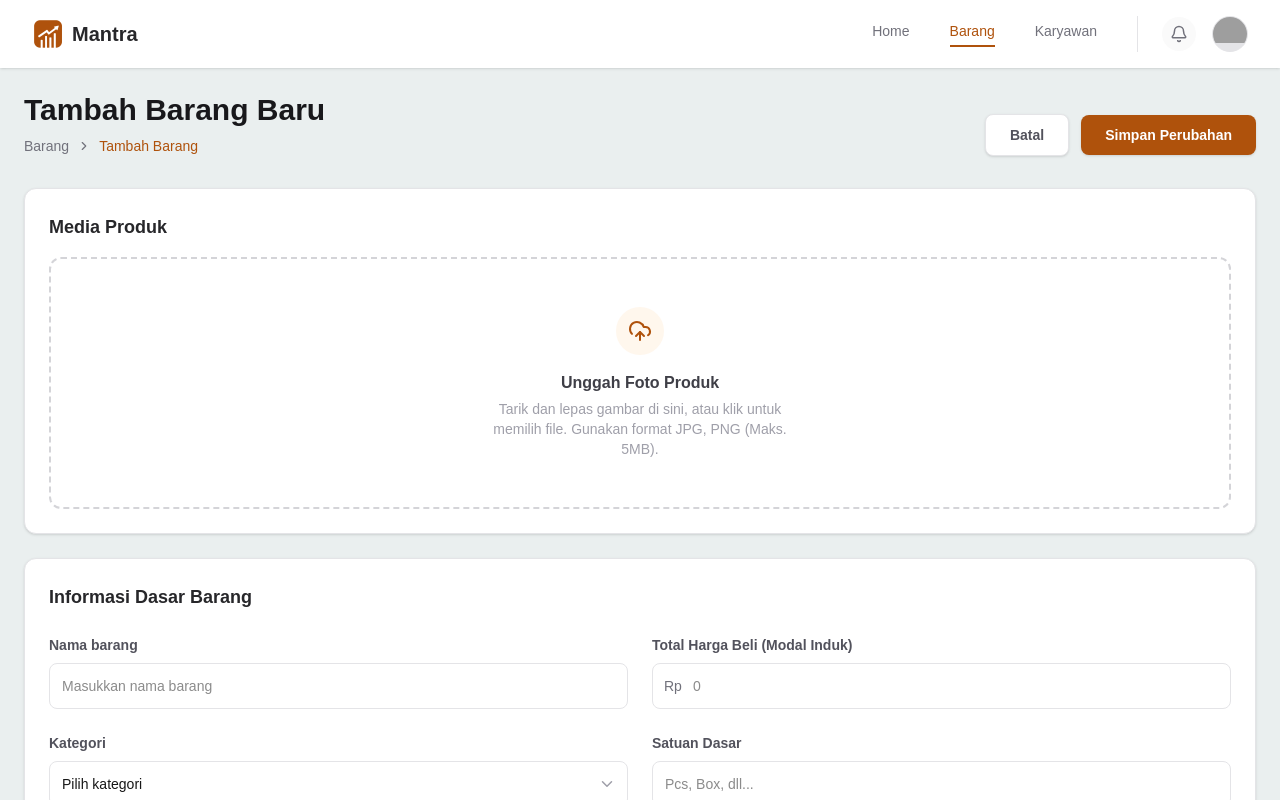
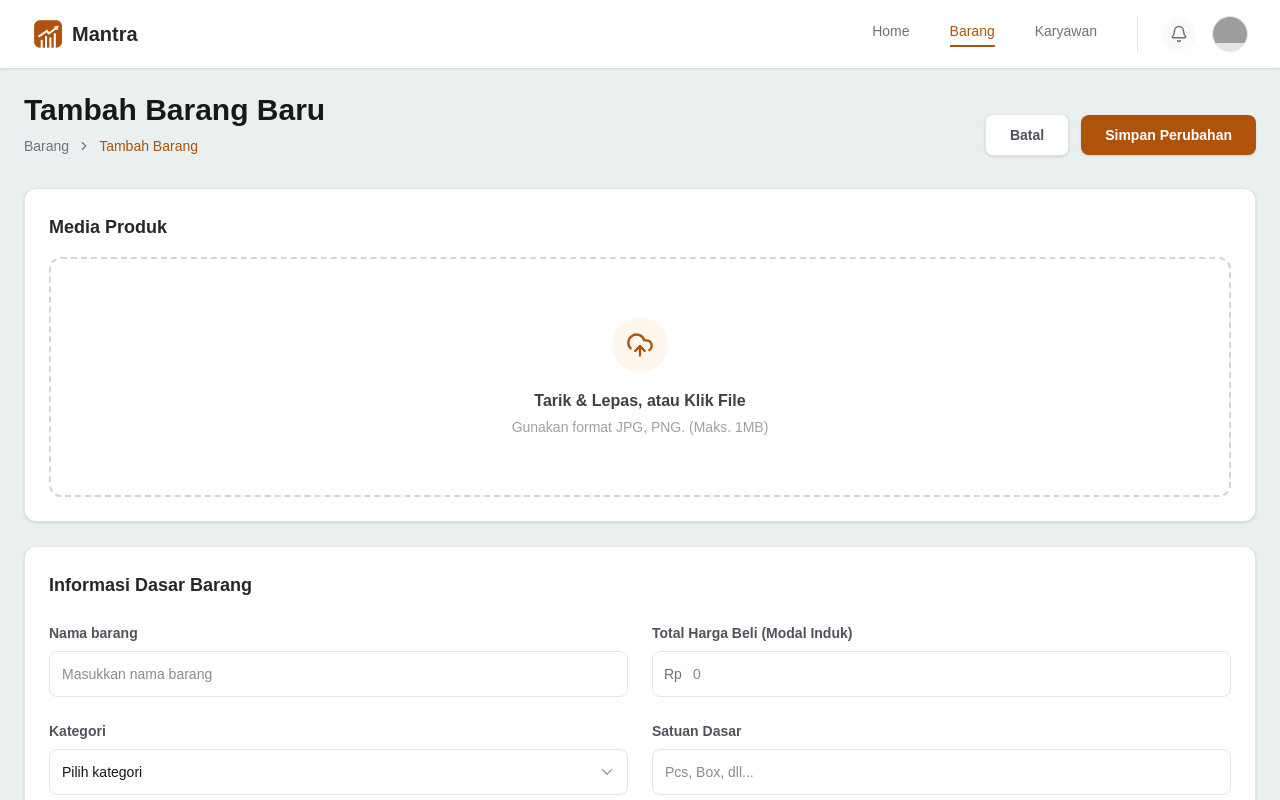
Before and after one commit to Mantra-Jaya-Jaya/mantra-admin-web, a Next.js app: page /barang/tambah in a window 1280 px wide. Shown: the top 800 px of the page. Built offline with nearby package versions, Linux system fonts and the light colour scheme; grey boxes are pictures that could not be loaded.

Commit message:
feat: upload gambar ke server

```diff
--- a/app/barang/tambah/page.tsx
+++ b/app/barang/tambah/page.tsx
@@ -2,13 +2,16 @@
 import { useState } from "react";
 import { useRouter } from "next/navigation";
 import Link from "next/link";
-import { CloudUpload, ScanLine, Trash2, Plus, ChevronRight, ChevronDown, Package, Barcode, Loader2 } from "lucide-react";
+import { CloudUpload, ScanLine, Trash2, Plus, ChevronRight, ChevronDown, Package, Barcode, Loader2, Image as ImageIcon } from "lucide-react";
 
 export default function TambahBarangPage() {
   const router = useRouter();
 
   // STATE INFORMASI DASAR
-  const [media, setMedia] = useState(""); // Ubah dari null ke string kosong
+  const [fileGambar, setFileGambar] = useState<File | null>(null);
+  const [previewUrl, setPreviewUrl] = useState("");
+  const [isDragging, setIsDragging] = useState(false); // State buat efek Drag & Drop
+
   const [info, setInfo] = useState({ nama: "", hargaBeli: "", kategori: "", satuan: "", deskripsi: "" });
 
   // STATE SPESIFIKASI
@@ -33,6 +36,54 @@ export default function TambahBarangPage() {
     return new Intl.NumberFormat('id-ID').format(angkaMurni);
   };
 
+  // --- 🚀 HANDLER FILE (VALIDASI 1MB & PREVIEW) ---
+  const processFile = (file: File | undefined) => {
+    setErrorMsg(""); // Bersihin error lama
+    if (!file) return;
+
+    // 1. Validasi Tipe (Wajib Gambar)
+    if (!file.type.startsWith("image/")) {
+      return setErrorMsg("⚠️ Format file tidak didukung. Harap upload gambar (JPG/PNG).");
+    }
+
+    // 2. Validasi Ukuran (Maksimal 1 MB = 1 * 1024 * 1024 bytes)
+    if (file.size > 1024 * 1024) {
+      return setErrorMsg("⚠️ Ukuran gambar terlalu besar! Maksimal 1 MB ya abangku biar server gak meledak.");
+    }
+
+    // Kalau aman, masukin ke state
+    setFileGambar(file);
+    setPreviewUrl(URL.createObjectURL(file));
+  };
+
+  const handleDragOver = (e: React.DragEvent) => {
+    e.preventDefault();
+    setIsDragging(true);
+  };
+
+  const handleDragLeave = (e: React.DragEvent) => {
+    e.preventDefault();
+    setIsDragging(false);
+  };
+
+  const handleDrop = (e: React.DragEvent) => {
+    e.preventDefault();
+    setIsDragging(false);
+    const file = e.dataTransfer.files?.[0];
+    processFile(file);
+  };
+
+  const handleFileChange = (e: React.ChangeEvent<HTMLInputElement>) => {
+    const file = e.target.files?.[0];
+    processFile(file);
+  };
+
+  const hapusGambar = () => {
+    setFileGambar(null);
+    setPreviewUrl("");
+  };
+
+
   // --- HANDLER SPESIFIKASI (VARIAN INDUK) ---
   const addSpesifikasiRow = () => {
     setSpesifikasi([...spesifikasi, {
@@ -54,7 +105,6 @@ export default function TambahBarangPage() {
       return s;
     }));
   };
-
   const removeBarcodeFromSpesifikasi = (spekId: number, barcodeId: number) => {
     setSpesifikasi(spesifikasi.map(s => {
       if (s.id === spekId) {
@@ -63,7 +113,6 @@ export default function TambahBarangPage() {
       return s;
     }));
   };
-
   const updateBarcodeInSpek = (spekId: number, barcodeId: number, field: string, value: any) => {
     setSpesifikasi(spesifikasi.map(s => {
       if (s.id === spekId) {
@@ -80,7 +129,6 @@ export default function TambahBarangPage() {
   const handleSimpan = async () => {
     setErrorMsg("");
 
-    // Validasi Frontend
     if (!info.nama || !info.hargaBeli || !info.kategori || !info.satuan) {
       return setErrorMsg("Semua kolom Informasi Barang wajib diisi (kecuali deskripsi).");
     }
@@ -88,9 +136,31 @@ export default function TambahBarangPage() {
     setLoading(true);
 
     try {
-      // Pastikan format data 100% sama dengan struct di Golang
+      let finalMediaUrl = "";
+
+      // 1. JALANKAN UPLOAD GAMBAR DULU (JIKA ADA)
+      if (fileGambar) {
+        const formData = new FormData();
+        formData.append("gambar", fileGambar);
+
+        // Nembak ke endpoint upload yang baru lu bikin
+        const uploadRes = await fetch("/api/v1/admin/barang/upload", {
+          method: "POST",
+          body: formData,
+        });
+
+        const uploadJson = await uploadRes.json();
+
+        if (!uploadRes.ok) {
+          throw new Error(uploadJson.message || "Gagal mengunggah gambar ke server.");
+        }
+
+        finalMediaUrl = uploadJson.url; // Dapet URL dari MinIO
+      }
+
+      // 2. KIRIM DATA JSON BARANG
       const payload = {
-        media: media,
+        media: finalMediaUrl, // Masukin URL MinIO ke sini
         informasi_barang: {
           nama: info.nama,
           hargaBeli: info.hargaBeli,
@@ -101,7 +171,7 @@ export default function TambahBarangPage() {
         spesifikasi: spesifikasi.map(spek => ({
           atribut: spek.atribut,
           nilai: spek.nilai,
-          stok: spek.stok.toString(), // Pastikan string biar Golang nggak nangis
+          stok: spek.stok.toString(),
           hargaJual: spek.hargaJual.toString(),
           barcodes: spek.barcodes.map(bc => ({
             code: bc.code,
@@ -110,11 +180,10 @@ export default function TambahBarangPage() {
         }))
       };
 
+      // Nembak ke endpoint simpan barang
       const res = await fetch("/api/v1/admin/barang", {
         method: "POST",
-        headers: {
-          "Content-Type": "application/json",
-        },
+        headers: { "Content-Type": "application/json" },
         body: JSON.stringify(payload),
       });
 
@@ -124,7 +193,6 @@ export default function TambahBarangPage() {
         throw new Error(json.message || "Gagal menyimpan data barang.");
       }
 
-      // Kalau sukses, lempar admin balik ke halaman daftar barang
       router.push("/barang");
 
     } catch (error: any) {
@@ -164,20 +232,54 @@ export default function TambahBarangPage() {
 
       {errorMsg && (
         <div className="mb-6 p-4 bg-red-50 border border-red-200 text-red-600 rounded-lg text-sm font-semibold">
-          ⚠️ {errorMsg}
+          {errorMsg}
         </div>
       )}
 
-      {/* MEDIA PRODUK */}
+      {/* 🚀 MEDIA PRODUK DENGAN DRAG & DROP */}
       <div className="bg-white p-6 rounded-xl border border-zinc-200 shadow-sm mb-6">
         <h2 className="text-lg font-bold text-zinc-800 mb-4">Media Produk</h2>
-        <div className="w-full border-2 border-dashed border-zinc-300 rounded-xl p-12 flex flex-col items-center justify-center text-center hover:bg-zinc-50 transition cursor-pointer">
-          <div className="w-12 h-12 bg-orange-50 text-[#AF520C] rounded-full flex items-center justify-center mb-4">
-            <CloudUpload size={24} />
+
+        <label
+          onDragOver={handleDragOver}
+          onDragLeave={handleDragLeave}
+          onDrop={handleDrop}
+          className={`w-full border-2 border-dashed rounded-xl p-1 relative flex flex-col items-center justify-center text-center transition cursor-pointer overflow-hidden min-h-60
+            ${isDragging ? "border-[#AF520C] bg-orange-50" : "border-zinc-300 hover:bg-zinc-50"}
+          `}
+        >
+          {/* Input file sembunyi, aktif kalau label di-klik */}
+          <input
+            type="file"
+            accept="image/png, image/jpeg, image/jpg"
+            className="hidden"
+            onChange={handleFileChange}
+          />
+
+          {previewUrl ? (
+            <div className="w-full h-full absolute inset-0 flex items-center justify-center bg-zinc-100">
+               <img src={previewUrl} alt="Preview" className="max-h-full max-w-full object-contain" />
+            </div>
+          ) : (
+            <div className="flex flex-col items-center p-12 pointer-events-none">
+              <div className={`w-14 h-14 rounded-full flex items-center justify-center mb-4 transition ${isDragging ? "bg-[#AF520C] text-white" : "bg-orange-50 text-[#AF520C]"}`}>
+                <CloudUpload size={28} />
+              </div>
+              <p className="font-bold text-zinc-700 mb-1">
+                {isDragging ? "Lepaskan gambar di sini!" : "Tarik & Lepas, atau Klik File"}
+              </p>
+              <p className="text-sm text-zinc-400 max-w-xs">Gunakan format JPG, PNG. (Maks. 1MB)</p>
+            </div>
+          )}
+        </label>
+
+        {previewUrl && (
+          <div className="mt-3 flex justify-end">
+            <button onClick={hapusGambar} className="text-sm text-red-500 font-bold hover:text-red-700 flex items-center gap-1">
+              <Trash2 size={16} /> Hapus Gambar
+            </button>
           </div>
-          <p className="font-bold text-zinc-700 mb-1">Unggah Foto Produk</p>
-          <p className="text-sm text-zinc-400 max-w-xs">Tarik dan lepas gambar di sini, atau klik untuk memilih file. Gunakan format JPG, PNG (Maks. 5MB).</p>
-        </div>
+        )}
       </div>
 
       {/* INFORMASI BARANG */}
@@ -226,7 +328,7 @@ export default function TambahBarangPage() {
         </div>
       </div>
 
-      {/* SPESIFIKASI BARANG & BARCODE (UI BERTINGKAT) */}
+      {/* SPESIFIKASI BARANG & BARCODE */}
       <div className="bg-white p-6 rounded-xl border border-zinc-200 shadow-sm">
         <div className="flex justify-between items-center mb-6">
           <h2 className="text-lg font-bold text-zinc-800 flex items-center gap-2">
@@ -280,7 +382,7 @@ export default function TambahBarangPage() {
                 </div>
               </div>
 
-              {/* BAGIAN BAWAH: Daftar Barcode (Abu-abu muda) */}
+              {/* BAGIAN BAWAH: Daftar Barcode */}
               <div className="p-5 bg-zinc-50">
                 <div className="flex justify-between items-center mb-3">
                   <label className="text-xs font-bold text-zinc-600 flex items-center gap-1.5">
```
